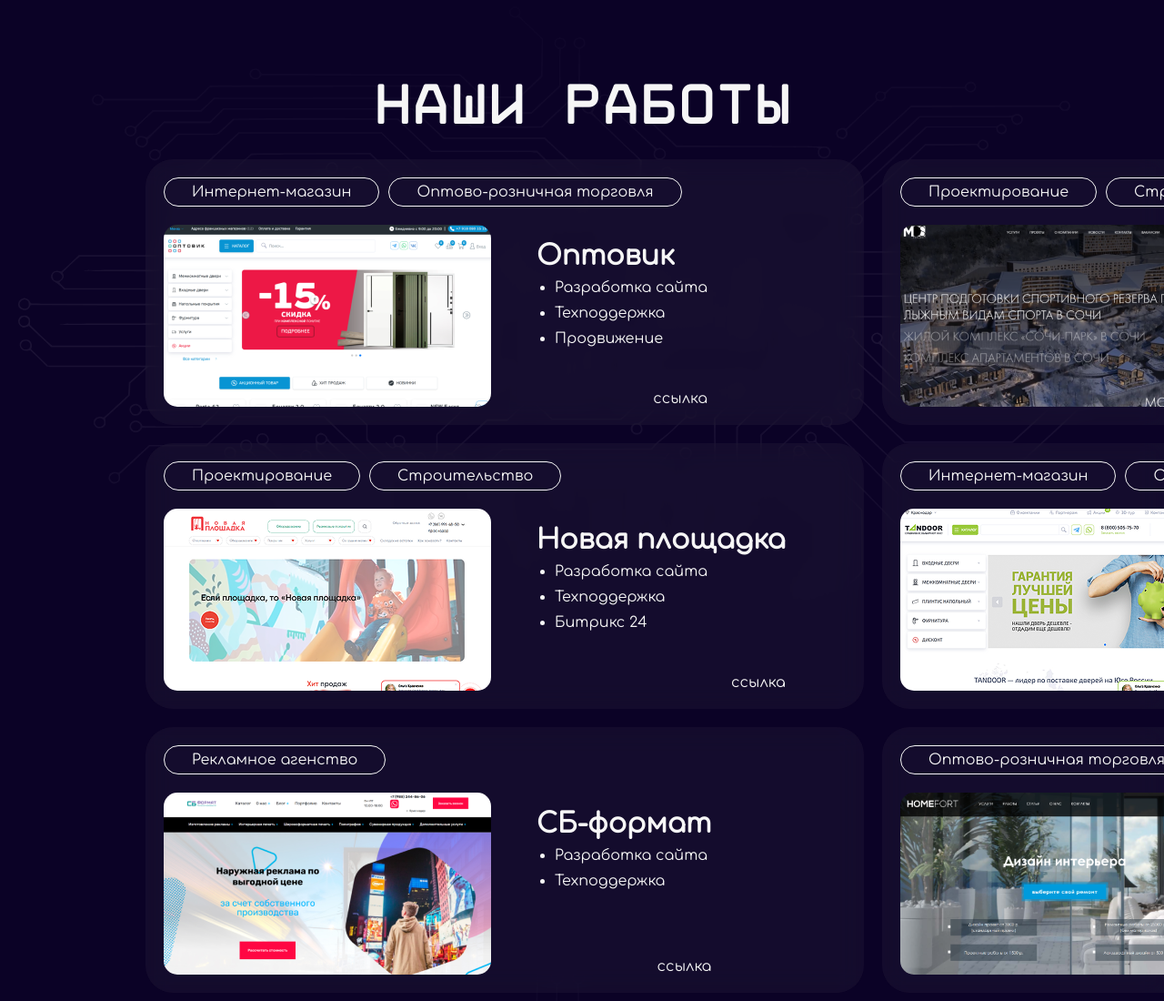
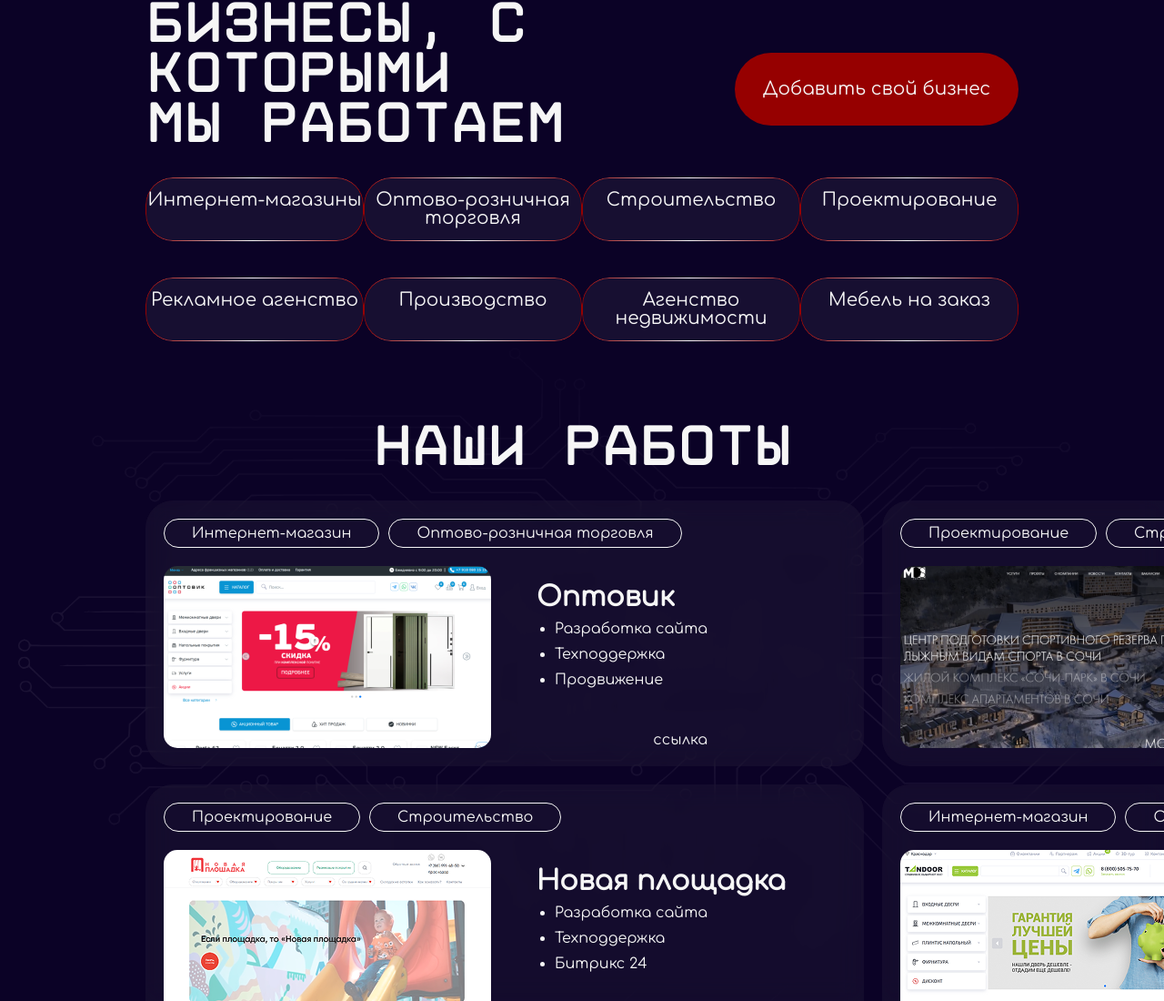
Before and after one commit to tkseniyya/itformat_footer, a website: page footer.html in a window 1280 px wide. Shown: the top 1100 px of the page at 91% size. Drawn offline with Linux system fonts and the light colour scheme.

Commit message:
block businesses

```diff
--- a/footer.html
+++ b/footer.html
@@ -7,6 +7,48 @@
     <script src = "index.js"></script>
 </head>
 <body>
+    <div class="bg__businesses">
+        <section class="businesses">
+            <div class="businesses__title">
+                <h2 class="universal__title pre-line">бизнесы, с которыми
+                    мы работаем</h2>
+                <button class="businesses__btn description__text">Добавить свой бизнес</button>
+            </div>
+            <div class="businesses__type">
+                <div class="businesses__type-container description__text">
+                    <div class="businesses__type-item">
+                        Интернет-магазины
+                    </div>
+                    <div class="businesses__type-item">
+                        Оптово-розничная торговля
+                    </div>
+                    <div class="businesses__type-item">
+                        Строительство
+                    </div>
+                    <div class="businesses__type-item">
+                        Проектирование
+                    </div>
+                </div>
+                <div class="businesses__type-container description__text">
+                    <div class="businesses__type-item">
+                        Рекламное агенство
+                    </div>
+                    <div class="businesses__type-item">
+                        Производство
+                    </div>
+                    <div class="businesses__type-item">
+                        Агенство недвижимости
+                    </div>
+                    <div class="businesses__type-item">
+                        Мебель на заказ
+                    </div>
+                </div>
+            </div>
+        </section>
+    </div>
+
+
+
     <div class="bg__our-works">
         <section class="our-works">
             <h2 class="our-works__title universal__title">наши работы</h2>
--- a/footer_styles.css
+++ b/footer_styles.css
@@ -70,6 +70,80 @@ a:hover {
     margin: 0;
     font-family: inherit;
 }
+
+.businesses {
+    margin: 0 160px;
+    display: flex;
+    flex-direction: column;
+}
+
+.businesses__title {
+    display: flex;
+    align-items: center;
+    justify-content: space-between;
+}
+
+.businesses__title .universal__title{
+    text-align: left;
+}
+
+.businesses__btn {
+    width: 380px;
+    height: 80px;
+    border-radius: 50px;
+    border: none;
+    background-color: #960000;
+    cursor: pointer;
+    font-family: inherit;
+    margin: 50px 0;
+}
+
+
+
+.businesses__type {
+    color: var(--color-text);
+    display: flex;
+    flex-direction: column;
+    gap: 40px;
+}
+
+.businesses__type-container {
+    display: flex;
+    justify-content: space-between;
+}
+
+.businesses__type-item {
+    width: 370px;
+    max-height: 70px;
+    padding: 15px 0;
+    text-align: center;
+    font-size: 20px;
+    background: rgba(246, 246, 246, 0.05);
+    position: relative;
+    border: none;
+    border-radius: 30px;
+    cursor: pointer;
+    overflow: hidden;
+    z-index: 1;
+}
+
+.businesses__type-item::before {
+    content: "";
+    position: absolute;
+    top: 0;
+    left: 0;
+    right: 0;
+    bottom: 0;
+    border-radius: 30px;
+    padding: 1px;
+    background:  linear-gradient(90deg, #960000 0%, #F6F6F6 49.04%, #960000 99.04%);
+    -webkit-mask: linear-gradient(#fff 0 0) content-box,
+    linear-gradient(#fff 0 0);
+    -webkit-mask-composite: xor;
+    mask-composite: exclude;
+    z-index: -1;
+}
+
 
 .bg__our-works {
     background-image: url('img/Group 268.svg'), url('img/Group 276 (4).svg');
@@ -195,6 +269,7 @@ a:hover {
     display: flex;
     flex-direction: column;
 }
+
 
 
 
```
